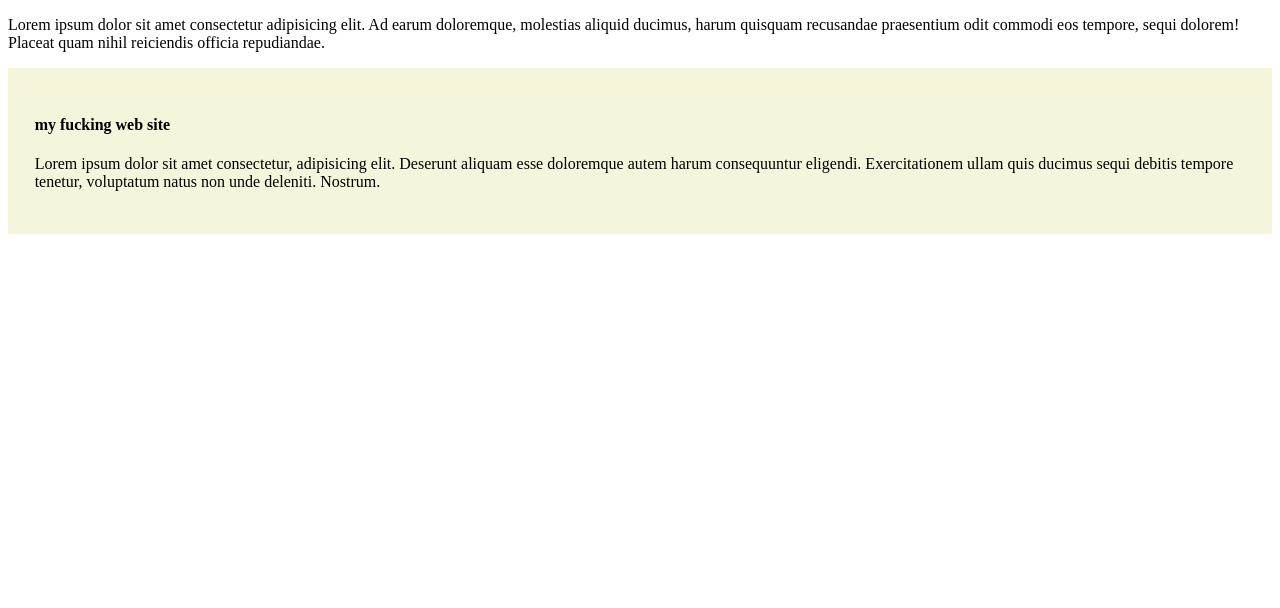
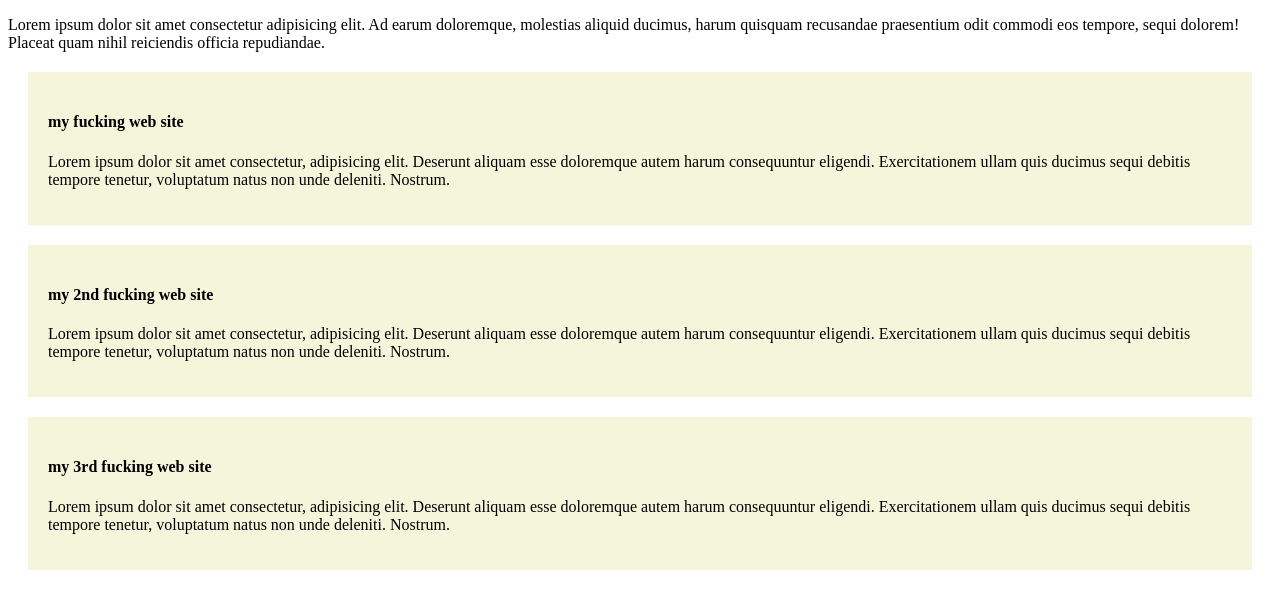
Before and after one commit to Mahedi-Mahid/my-frist-github-repo, a plain HTML site: page index.html in a window 1280 px wide. Drawn offline with Linux system fonts and the light colour scheme.

Commit message:
added the 2nd and 3rd vlog

```diff
--- a/index.html
+++ b/index.html
@@ -12,6 +12,15 @@
     </div>
 </head>
 <body>
+    <div>
+<h4> my 2nd fucking web site </h4>
+<p> Lorem ipsum dolor sit amet consectetur, adipisicing elit. Deserunt aliquam esse doloremque autem harum consequuntur eligendi. Exercitationem ullam quis ducimus sequi debitis tempore tenetur, voluptatum natus non unde deleniti. Nostrum.</p>
 
+    </div>
+    <div>
+<h4> my  3rd fucking web site </h4>
+<p> Lorem ipsum dolor sit amet consectetur, adipisicing elit. Deserunt aliquam esse doloremque autem harum consequuntur eligendi. Exercitationem ullam quis ducimus sequi debitis tempore tenetur, voluptatum natus non unde deleniti. Nostrum.</p>
+
+    </div>
 </body>
 </html>
--- a/styles/blog.css
+++ b/styles/blog.css
@@ -1,4 +1,4 @@
 div{ background-color: beige;
-padding: 20pt ;
-
+padding: 20px ;
+margin: 20px ;
 }
```
